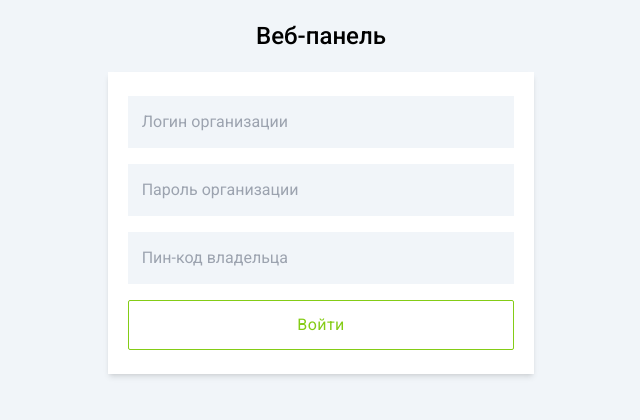
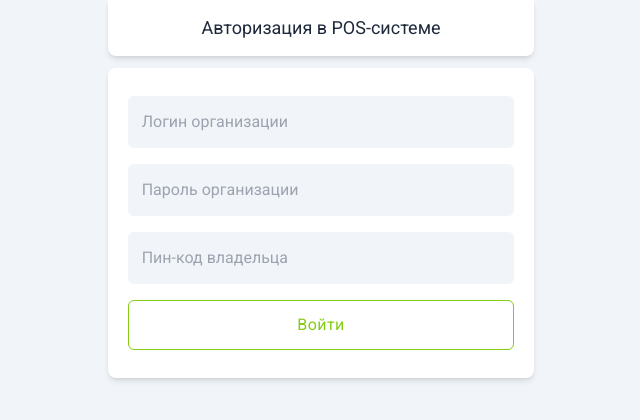
Before and after one commit to iivkis/pos.7-era.webpanel, a Vue app: page /auth in a window 1280 px wide. Shown: the top 420 px of the page, without its empty margins (319-959 px from the left). Built offline with nearby package versions, Linux system fonts and the light colour scheme.

Commit message:
изменение стилей

```diff
--- a/src/App.vue
+++ b/src/App.vue
@@ -12,11 +12,12 @@ body {
 
 .container {
     @apply mx-auto;
+    @apply lg:w-1/3;
 }
 
 .btn {
     @apply transition-all;
-    @apply px-6 py-3 rounded-sm;
+    @apply px-6 py-3 rounded-md;
     @apply text-white tracking-wide;
 }
 
--- /dev/null
+++ b/src/components/Header.vue
@@ -0,0 +1,31 @@
+<template>
+    <header class="header">
+        <h1 class="header__title">{{title}}</h1>
+    </header>
+</template>
+
+<style scoped lang="postcss">
+.header {
+    @apply w-full text-center;
+    @apply bg-white px-2 py-3.5;
+    @apply rounded-b-lg shadow-md;
+}
+
+.header__title {
+    @apply text-lg text-slate-800;
+}
+</style>
+
+<script lang="ts">
+import { defineComponent } from "vue";
+
+export default defineComponent({
+    name: "Header",
+    props: {
+        title: {
+            required: true,
+            type: String,
+        },
+    },
+});
+</script>
--- a/src/view/Authorization.vue
+++ b/src/view/Authorization.vue
@@ -53,16 +53,14 @@ async function authorization() {
     console.info("success login");
 
     router.push({
-		name:"Outlets"
-	})
+        name: "Outlets",
+    });
 }
 </script>
 
 <template>
     <div class="container">
-		<div class="welcome">
-			<h1 class="welcome__title">Веб-панель</h1>
-		</div>
+        <Header title="Авторизация в POS-системе"></Header>
         <form class="form">
             <div class="form-row">
                 <div class="form-row-field">
@@ -114,19 +112,10 @@ async function authorization() {
 </template>
 
 <style lang="postcss">
-.welcome {
-	@apply text-center my-5;
-}
-
-.welcome__title {
-	@apply text-2xl font-medium;
-}
-
 .form {
-	@apply px-5 py-4;
-	@apply mx-auto shadow-md;
-	@apply w-full sm:w-3/4 lg:w-1/3;
+    @apply p-5 mt-3;
     @apply bg-white flex flex-col;
+    @apply mx-auto rounded-lg shadow-md;
 }
 
 .form-row {
@@ -138,7 +127,8 @@ async function authorization() {
 }
 
 .form-row-field__input {
-	@apply p-3.5 w-full bg-slate-100;
+    @apply w-full bg-slate-100;
+    @apply p-3.5 rounded-md;
 }
 </style>
 
@@ -147,7 +137,10 @@ import { defineComponent } from "vue";
 import { ServerError } from "../service/api/api.types";
 import { useRouter } from "vue-router";
 
+import Header from "../components/Header.vue";
+
 export default defineComponent({
     name: "Authorization",
+    components: { Header },
 });
 </script>
--- a/src/view/Outlets.vue
+++ b/src/view/Outlets.vue
@@ -1,8 +1,6 @@
 <template>
     <div class="container">
-        <header class="header">
-            <h1 class="header__title">Выберите точку продаж</h1>
-        </header>
+        <Header title="Выберите точку продаж"></Header>
 
         <ul class="organizations">
             <li class="organizations-item">
@@ -10,11 +8,9 @@
                 <ul class="outlets">
                     <li class="outlets-item">
                         <h3 class="outlets-item__name">Главная точка продаж</h3>
-                        <span class="outlets-item__id">#892</span>
                     </li>
                     <li class="outlets-item">
                         <h3 class="outlets-item__name">Старый базар</h3>
-                        <span class="outlets-item__id">#892</span>
                     </li>
                 </ul>
             </li>
@@ -24,7 +20,6 @@
                 <ul class="outlets">
                     <li class="outlets-item">
                         <h3 class="outlets-item__name">Главная точка продаж</h3>
-                        <span class="outlets-item__id">#892</span>
                     </li>
                 </ul>
             </li>
@@ -33,16 +28,6 @@
 </template>
 
 <style scoped lang="postcss">
-.header {
-    @apply w-full text-center;
-    @apply bg-white px-2 py-3.5;
-    @apply rounded-b-lg shadow-md;
-}
-
-.header__title {
-    @apply text-lg text-slate-800;
-}
-
 .organizations {
     @apply bg-white rounded-lg shadow-md;
     @apply mt-3;
@@ -75,23 +60,36 @@
 
 .outlets {
     @apply flex flex-col;
-    @apply ml-7 mt-1.5 pr-4;
+    @apply ml-7 lg:ml-10 mt-1.5 pr-4;
 }
 
 .outlets-item {
     @apply flex justify-between;
-    @apply py-0.5;
+    @apply relative py-1;
+}
+
+.outlets-item::before {
+    content: "";
+
+    @apply block absolute rounded-full;
+    @apply p-0.5 border-2 border-lime-400;
+
+    top: 11px;
+    left: -15px;
 }
 
 .outlets-item__name {
+    @apply cursor-pointer;
     @apply hover:underline;
 }
 </style>
 
 <script lang="ts">
 import { defineComponent } from "vue";
+import Header from "../components/Header.vue";
 
 export default defineComponent({
     name: "Outlets",
+    components: { Header },
 });
 </script>
```
Lines whose indentation alone changed are shown as unchanged.
